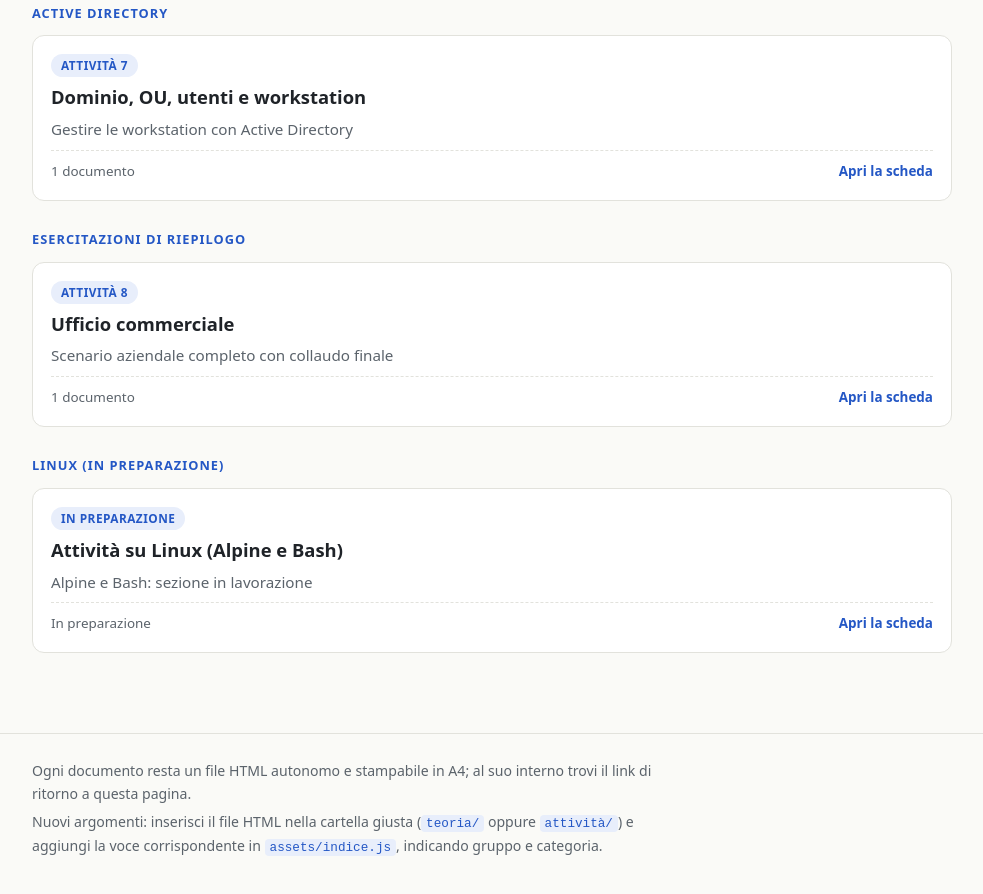
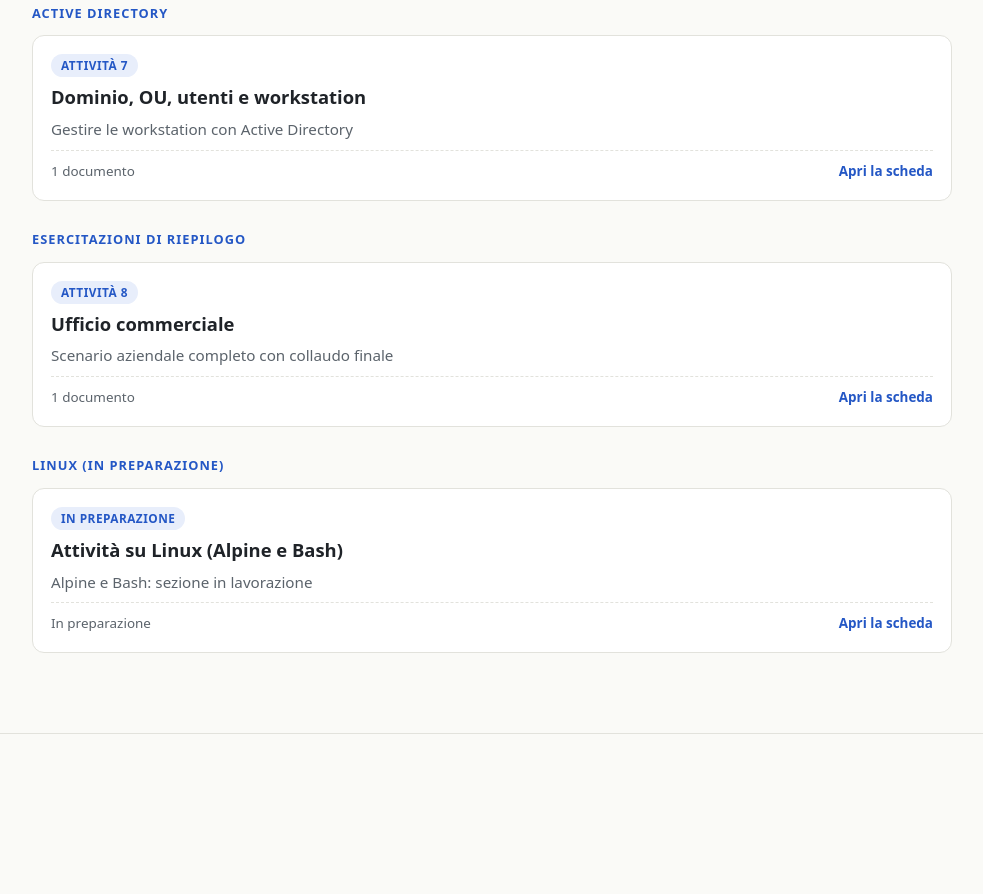
Before and after one commit to EliaSalerno/pr_terza_tps_real, a plain HTML site: page index.html in a window 1280 px wide. Shown: the part 2225-3119 px from the top of the page, without its empty margins (148-1131 px from the left). After the commit the page ends 3023 px from the top, so only its background shows below. Drawn offline with Linux system fonts and the light colour scheme.

Commit message:
Master: update repo alter index, hide footer

```diff
--- a/index.html
+++ b/index.html
@@ -53,7 +53,7 @@
 </div>
 
 <footer class="sito-piede">
-  <div class="contenitore">
+  <!--<div class="contenitore">
     <p>
       Ogni documento resta un file HTML autonomo e stampabile in A4; al suo interno
       trovi il link di ritorno a questa pagina.
@@ -63,7 +63,7 @@
       (<code>teoria/</code> oppure <code>attività/</code>) e aggiungi la voce
       corrispondente in <code>assets/indice.js</code>, indicando gruppo e categoria.
     </p>
-  </div>
+  </div>-->
 </footer>
 
 <script src="assets/indice.js"></script>
```
